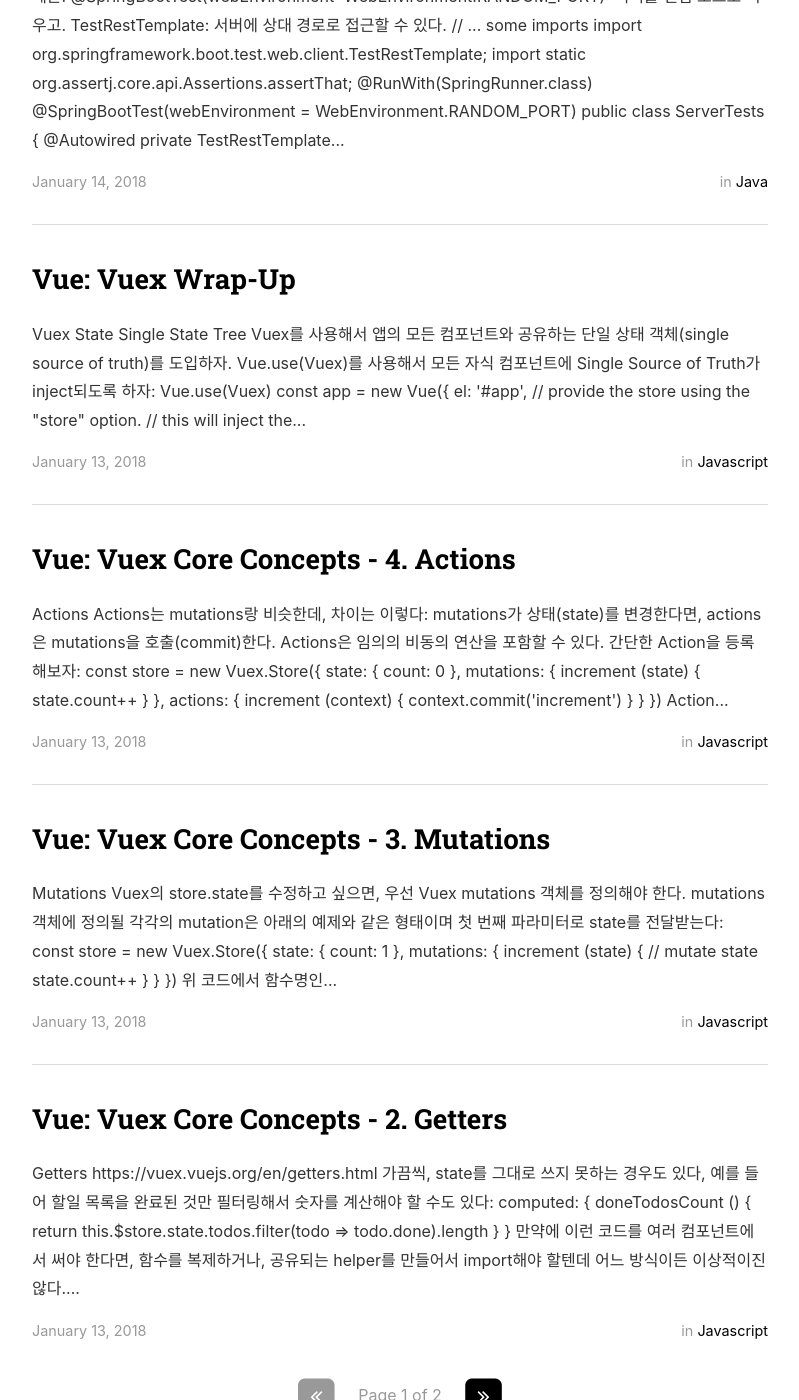
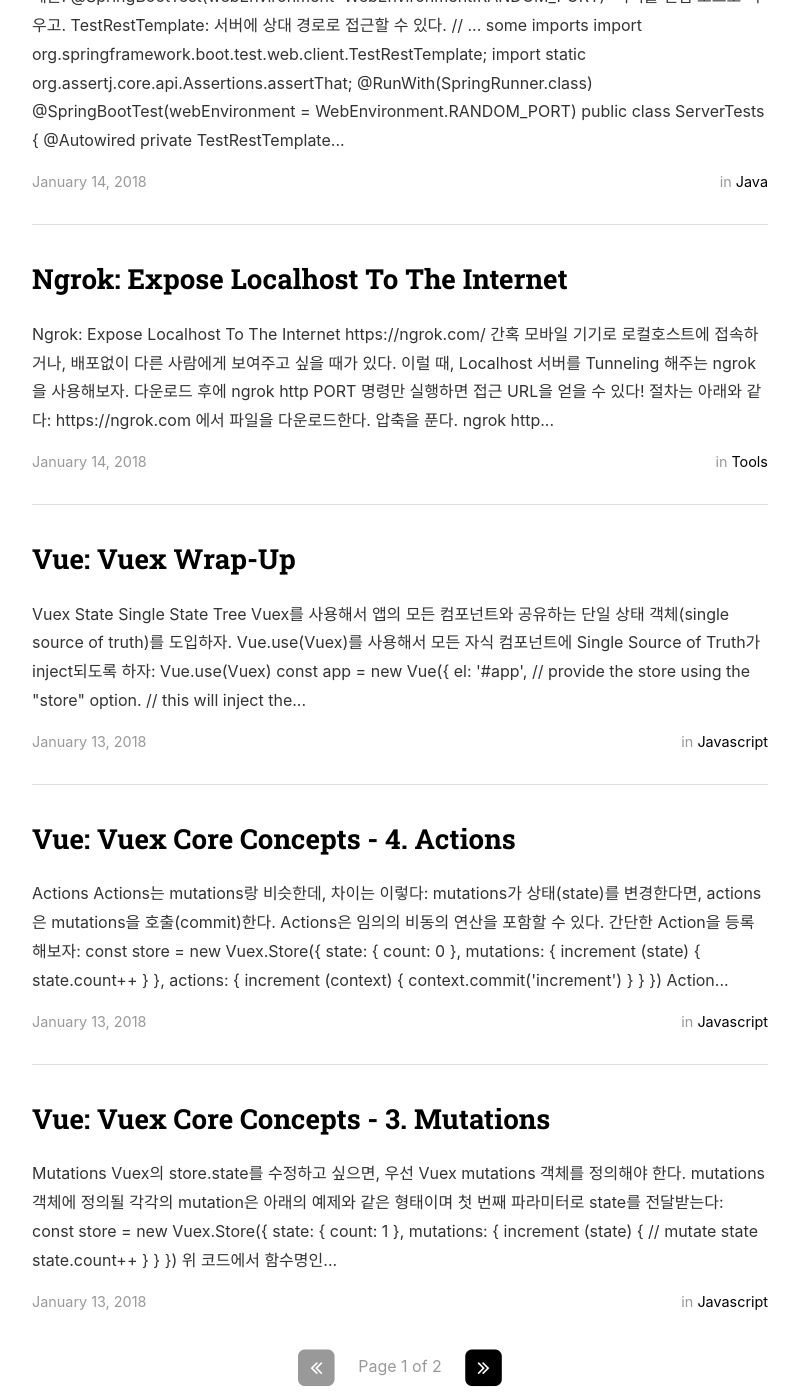
Before and after one commit to countingmars/countingmars.github.io, a Jekyll site: the page built from index.html, in a window 1280 px wide and 1400 px high, scrolled down 676 px. Shown: the whole window, without its empty margins (240-1039 px from the left). Built offline with Jekyll 4.4.1, drawn with Linux system fonts in a browser that asks for light colours; nearby versions of some CDN libraries; the list of posts is cut into pages by our own code.

Commit message:
a post: ngrok

````diff
--- a/_config.yml
+++ b/_config.yml
@@ -54,6 +54,9 @@ descriptions:
   - cat: java
     desc: "Posts describing Java related things"
 
+  - cat: tools
+    desc: "Posts describing supporting tools related things"
+
 # Social icons and sharing options
 #
 # Social settings are used in two places:
--- /dev/null
+++ b/_posts/2018-01-14-Expose-Local-Server-To-The-Internet.markdown
@@ -0,0 +1,38 @@
+---
+layout: post
+title:  "Ngrok: Expose Localhost To The Internet"
+date:   2018-01-14 18:25:01
+author: Mars
+categories: tools
+---
+
+
+### Ngrok: Expose Localhost To The Internet
+https://ngrok.com/
+
+간혹 모바일 기기로 로컬호스트에 접속하거나, 배포없이 다른 사람에게 보여주고 싶을 때가 있다.
+이럴 때, Localhost 서버를 Tunneling 해주는 ngrok을 사용해보자.
+
+다운로드 후에 `ngrok http PORT` 명령만 실행하면 접근 URL을 얻을 수 있다!
+절차는 아래와 같다:
+1. https://ngrok.com 에서 파일을 다운로드한다.
+2. 압축을 푼다.
+3. `ngrok http PORT` 명령어 실행
+
+실행 결과로 아래와 같은 정보를 보여준다.
+```
+http://?.ngrok.io -> localhost:8082
+https://?.ngrok.io -> localhost:8082
+```
+이제 ?.ngrok.io로 접속할 수 있다!
+
+
+### Inspection, Replay, Subdomain ...
+그 외에도 다양한 옵션들을 제공해준다.
+* https://ngrok.com/docs/2
+
+`localhost:4040`으로 접속하면 inspection 기능이나 replay 기능도 활용할 수 있다.
+나는 아직 불필요하지만 ...
+
+아쉽게도 도메인을 지정하는 기능은 유료 회원되어야 가능하다.
+난 저렴하게 가야지.
````
